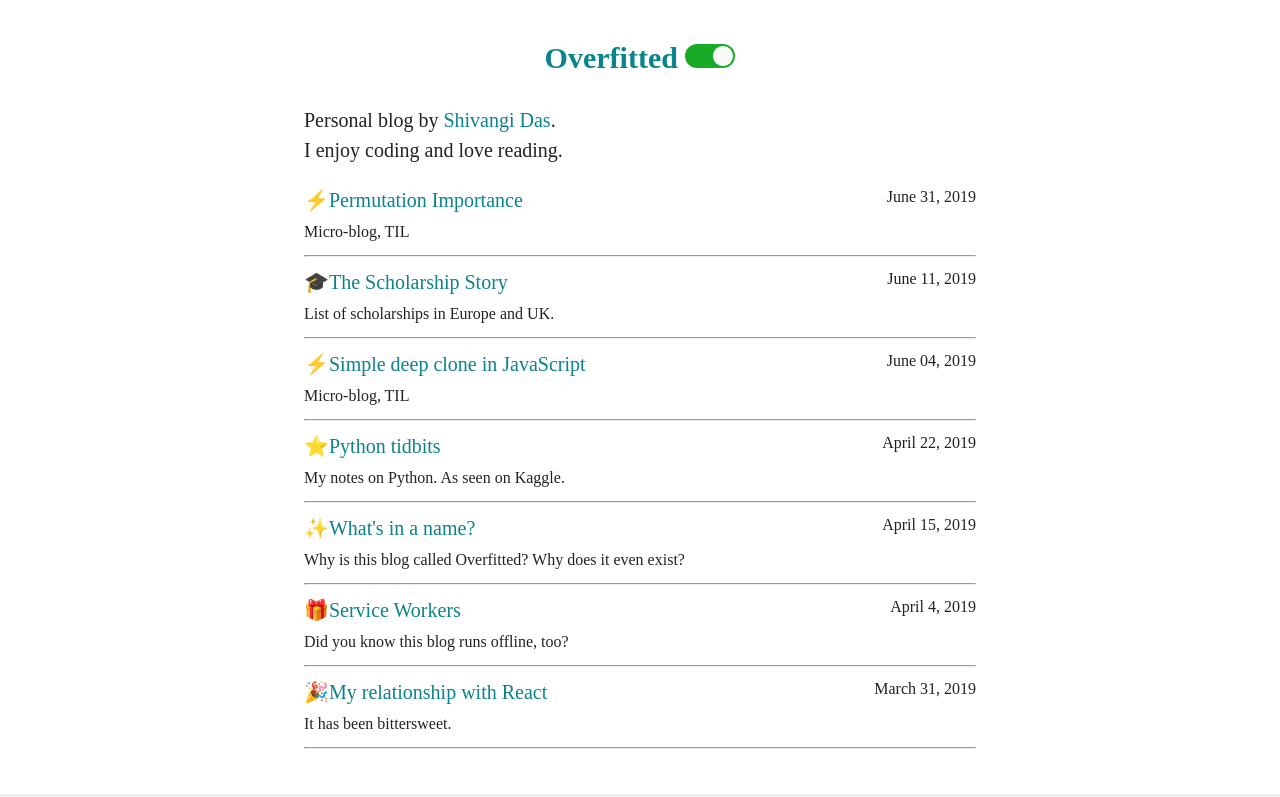
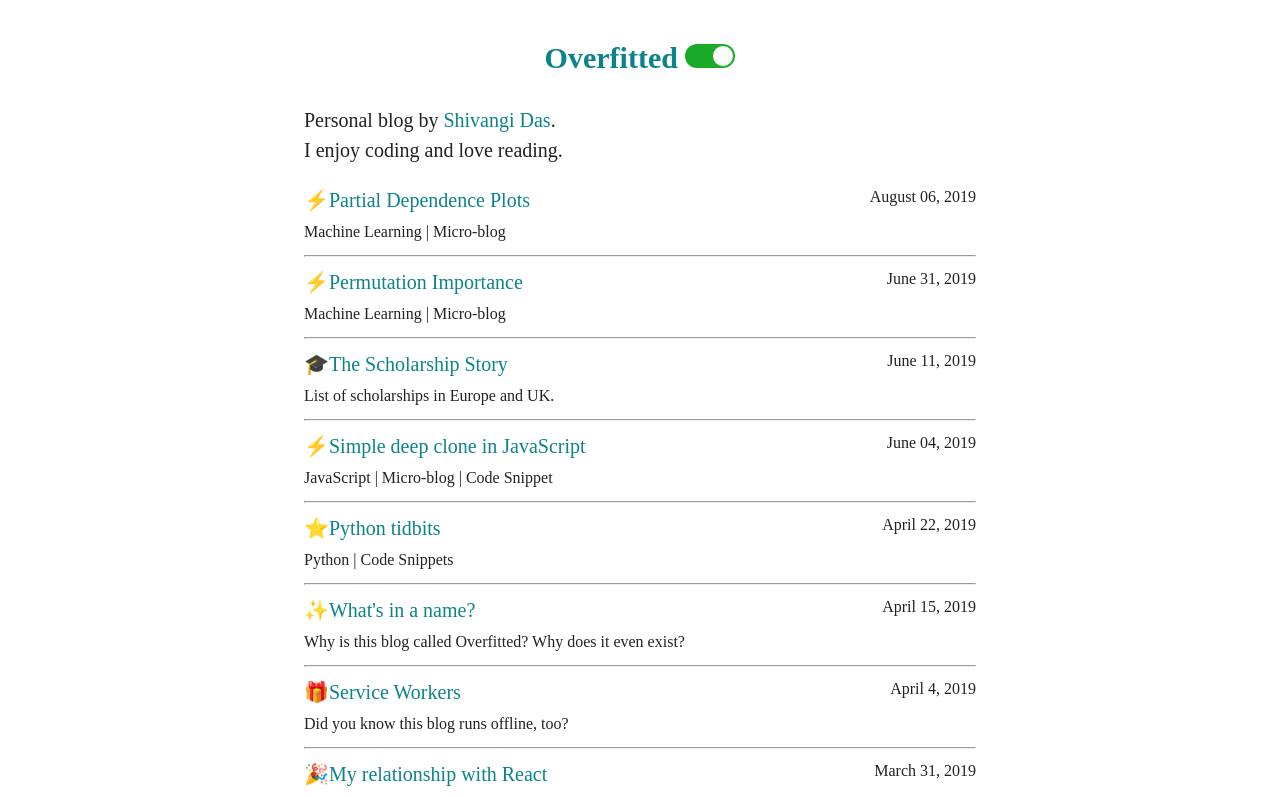
Before and after one commit to shivangidas/blog, a React (Create React App) app: page / in a window 1280 px wide. Shown: the top 797 px of the page. Built offline with nearby package versions, Linux system fonts and the light colour scheme.

Commit message:
new post: pdp

```diff
--- a/src/Links.js
+++ b/src/Links.js
@@ -7,10 +7,17 @@ export default class Links extends Component {
       		<section>
         	<Bio />
 			<PostLink
+			name="Partial Dependence Plots"
+			link="/PartialPlots"
+			date="August 06, 2019"
+			description="Machine Learning | Micro-blog"
+			icon="&#9889;"
+			/>
+			<PostLink
 			name="Permutation Importance"
 			link="/PermutationImportance"
 			date="June 31, 2019"
-			description="Micro-blog, TIL"
+			description="Machine Learning | Micro-blog"
 			icon="&#9889;"
 			/>
 			<PostLink
@@ -24,14 +31,14 @@ export default class Links extends Component {
 			name="Simple deep clone in JavaScript"
 			link="/DeepCloneJS"
 			date="June 04, 2019"
-			description="Micro-blog, TIL"
+			description="JavaScript | Micro-blog | Code Snippet"
 			icon="&#9889;"
 			/>
 			<PostLink
 			name="Python tidbits"
 			link="/Python"
 			date="April 22, 2019"
-			description="My notes on Python. As seen on Kaggle."
+			description="Python | Code Snippets"
 			icon="&#11088;"
 			/>
 			<PostLink
--- a/src/components/App.js
+++ b/src/components/App.js
@@ -7,6 +7,7 @@ import Post4 from "../posts/Python";
 import Post5 from "../posts/DeepCloneJS";
 import Post6 from "../posts/ScholarshipStory";
 import Post7 from "../posts/PermutationImportance";
+import Post8 from "../posts/PDP";
 import Links from "../Links.js";
 import Header from "./Header";
 import Footer from "./Footer.js";
@@ -25,6 +26,7 @@ class App extends Component {
             <Route path="/DeepCloneJS" component={Post5} />
             <Route path="/ScholarshipStory" component={Post6} />
             <Route path="/PermutationImportance" component={Post7} />
+            <Route path="/PartialPlots" component={Post8} />
           </main>
 
           <div id="snackbar">Some text some message..</div>
--- /dev/null
+++ b/src/posts/PDP.js
@@ -0,0 +1,63 @@
+import React, { Component } from "react";
+import PostFooter from "../components/PostFooter";
+import Code from "../components/code";
+import Image from "../components/image";
+import pdp_plot from "../images/pdp-min.PNG";
+class Post extends Component {
+  render() {
+      var code = "from matplotlib import pyplot as plt\nfrom pdpbox import pdp, get_dataset, info_plots\n# Create the data that we will plot\npdp_goals = pdp.pdp_isolate(model=tree_model, dataset=val_X, model_features=feature_names, feature='Goal Scored')\n# plot it\npdp.pdp_plot(pdp_goals, 'Goal Scored')\n plt.show()"
+    return (
+      <>
+        <h1>Partial Dependence Plots</h1>
+        <small>August 06, 2019</small>
+
+        <article>
+          <p>
+            With <a href="https://shivangidas.github.io/blog/#/PermutationImportance" target="_blank"
+                rel="noopener noreferrer">Permutation Importance</a>, we found out which features the model considers important. However, we still need to know how and how much these features affect the prediction. Partial Dependence Plots will help us here.
+          </p>
+          <hr />
+          <h3>Resources</h3>
+          <ul>
+            <li>
+                Explained really well in this
+              <a
+                href="https://www.kaggle.com/dansbecker/partial-plots"
+                target="_blank"
+                rel="noopener noreferrer"
+              > Kaggle course
+              </a>
+            </li>
+          </ul>
+          <hr />
+          <h3>What is it?</h3>
+          <p>
+            Partial Dependence Plots (PDP) allow us to concentrate on one or two features and find out how the predictions are affected by changing their values.{"\n"}
+            After a model is fitted, we can use Permutation Importance to find out the most important features, then use PDP on those features for a particular row of interest. Here, too, we work on the fitted model.
+          </p>
+          <hr />
+          <h3>How do we do it?</h3>
+          <p>
+            <Code codeString={code} language="language-python" />
+            It will plot a graph that shows the relation between prediction and changing values of one feature.
+            <Image
+              src={pdp_plot}
+              alt="PDP plot showing how the goal scored column values affect prediction"
+              caption="PDP plot for one feature"
+              width="100%"
+              height="auto"
+            />
+          </p>
+          <hr />
+          <h3>What's next?</h3>
+          <p>
+            This is exciting but there's more in store. How about analyzing single predictions?
+          </p>
+        </article>
+        <PostFooter />
+      </>
+    );
+  }
+}
+
+export default Post;
--- a/src/posts/PermutationImportance.js
+++ b/src/posts/PermutationImportance.js
@@ -44,7 +44,7 @@ class Post extends Component {
           <hr />
           <h3>Why? Can we not just remove each feature one by one, build the model again, and check?</h3>
           <p>
-            Machine Learning is computationally intensive. We don't want to train a model multiple times with each combination. Instead we take the validation or test set and shuffle columns in there to calculate the score. Also we don't want to remove the feature column completely because the model expects it to be there. Shuffling values will work just fine.
+            Machine Learning is computationally intensive. We don't want to train a model multiple times with each combination. Instead we take the validation or test set and shuffle columns in there to calculate the score. Also we don't want to remove the feature column completely because the model expects it to be there. Shuffling values will work just fine. (Edit: we are doing this after the model is fitted.)
           </p>
           <hr />
           <h3>How do we do it?</h3>
--- a/src/serviceWorker.js
+++ b/src/serviceWorker.js
@@ -136,7 +136,7 @@ function checkValidServiceWorker(swUrl, config) {
         "No internet connection found. App is running in offline mode."
       );
       Snackbar(
-        "No internet connection found. The app is running in offline mode!"
+        "No internet connection found. The app is running in offline mode."
       );
     });
 }
```
Also changed, not shown: src/images/pdp-min.PNG (added).
